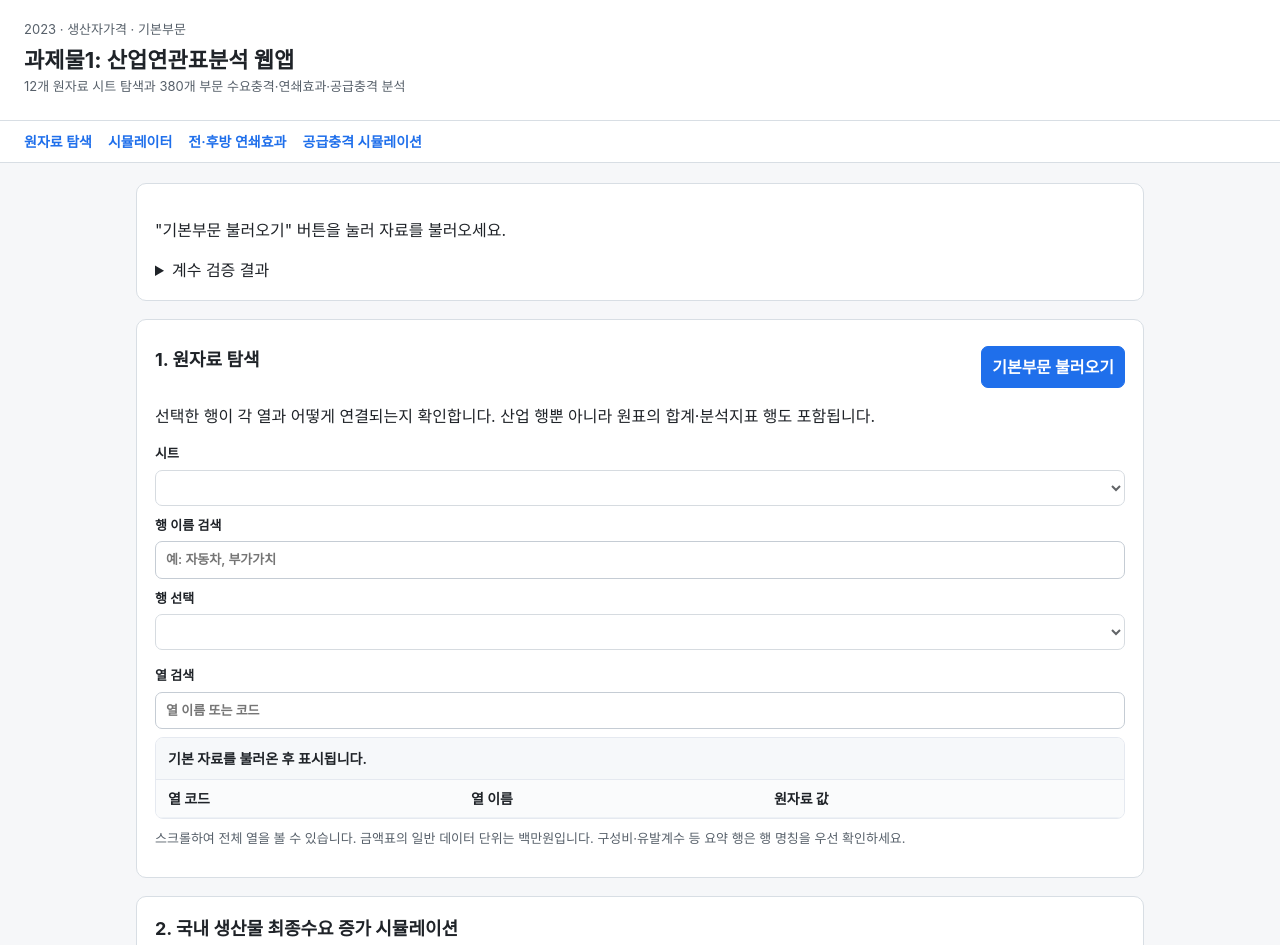
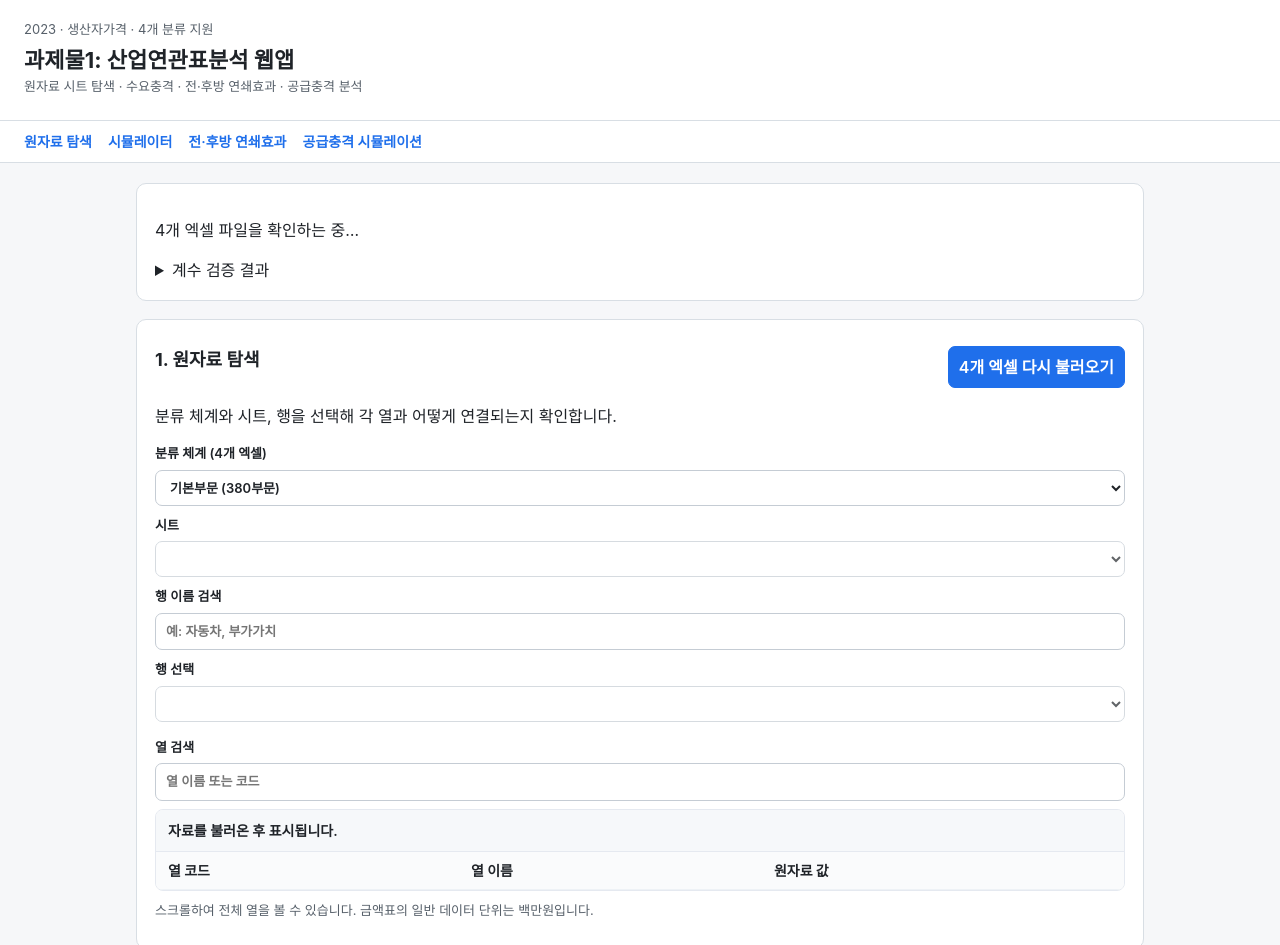
Before and after one commit to happy76883-afk/-Title, a plain HTML site: page index.html in a window 1280 px wide. Shown: the top 945 px of the page. Drawn offline with Linux system fonts and the light colour scheme.

Commit message:
Update text content in index.html

```diff
--- a/index.html
+++ b/index.html
@@ -9,9 +9,9 @@
 </head>
 <body>
   <header>
-    <p>2023 · 생산자가격 · 기본부문</p>
+    <p>2023 · 생산자가격 · 4개 분류 지원</p>
     <h1>과제물1: 산업연관표분석 웹앱</h1>
-    <p>12개 원자료 시트 탐색과 380개 부문 수요충격·연쇄효과·공급충격 분석</p>
+    <p>원자료 시트 탐색 · 수요충격 · 전·후방 연쇄효과 · 공급충격 분석</p>
   </header>
   <nav aria-label="주요 메뉴">
     <a href="#explorer">원자료 탐색</a>
@@ -21,7 +21,8 @@
   </nav>
   <main>
     <aside aria-label="분석 준비 상태" class="loading-status">
-      <p id="status" role="status">"기본부문 불러오기" 버튼을 눌러 자료를 불러오세요.</p>
+      <p id="status" role="status">4개 엑셀 파일을 확인하는 중…</p>
+      <p id="file-summary" class="note"></p>
       <details>
         <summary>계수 검증 결과</summary>
         <pre id="validation">아직 자료를 불러오지 않았습니다.</pre>
@@ -31,9 +32,17 @@
     <section id="explorer">
       <div class="section-heading">
         <h2>1. 원자료 탐색</h2>
-        <button id="load-basic" type="button">기본부문 불러오기</button>
+        <button id="load-basic" type="button">4개 엑셀 다시 불러오기</button>
       </div>
-      <p>선택한 행이 각 열과 어떻게 연결되는지 확인합니다. 산업 행뿐 아니라 원표의 합계·분석지표 행도 포함됩니다.</p>
+      <p>분류 체계와 시트, 행을 선택해 각 열과 어떻게 연결되는지 확인합니다.</p>
+      <label>분류 체계 (4개 엑셀)
+        <select id="dataset">
+          <option value="basic">기본부문 (380부문)</option>
+          <option value="major">통합대분류</option>
+          <option value="medium">통합중분류</option>
+          <option value="minor">통합소분류</option>
+        </select>
+      </label>
       <label>시트<select disabled="" id="sheet"></select></label>
       <label>행 이름 검색<input disabled="" id="row-search" placeholder="예: 자동차, 부가가치" /></label>
       <label>행 선택<select disabled="" id="row"></select></label>
@@ -41,14 +50,14 @@
       <label>열 검색<input disabled="" id="col-search" placeholder="열 이름 또는 코드" /></label>
       <div class="scroll">
         <table>
-          <caption id="explore-caption">기본 자료를 불러온 후 표시됩니다.</caption>
+          <caption id="explore-caption">자료를 불러온 후 표시됩니다.</caption>
           <thead>
             <tr><th>열 코드</th><th>열 이름</th><th>원자료 값</th></tr>
           </thead>
           <tbody id="cells"></tbody>
         </table>
       </div>
-      <p class="note">스크롤하여 전체 열을 볼 수 있습니다. 금액표의 일반 데이터 단위는 백만원입니다. 구성비·유발계수 등 요약 행은 행 명칭을 우선 확인하세요.</p>
+      <p class="note">스크롤하여 전체 열을 볼 수 있습니다. 금액표의 일반 데이터 단위는 백만원입니다.</p>
     </section>
 
     <section id="simulation">
@@ -69,7 +78,7 @@
         <div class="cards" id="cards"></div>
         <h3>생산유발액 상위 15개 산업</h3>
         <div id="bars"></div>
-        <button id="download">전체 380개 산업 CSV 다운로드</button>
+        <button id="download">전체 산업 CSV 다운로드</button>
         <div class="scroll">
           <table>
             <caption>산업별 유발액 — 백만원, 생산유발액 내림차순</caption>
@@ -88,7 +97,7 @@
       <label>기준 산업 선택<select disabled="" id="linkage-sector"></select></label>
       <label>상위 표시 개수 (1~100)<input disabled="" id="linkage-topk" type="number" min="1" max="100" value="15" /></label>
       <button disabled="" id="run-linkage" type="button">연쇄효과 계산</button>
-      <p id="linkage-status" role="status">기본부문을 불러온 뒤 계산하세요.</p>
+      <p id="linkage-status" role="status">자료를 불러온 뒤 계산하세요.</p>
       <div hidden="" id="linkage-results">
         <div class="cards" id="linkage-cards"></div>
         <h3>후방연쇄 상위 산업</h3>
@@ -118,7 +127,7 @@
       <label>충격 기준 산업<select disabled="" id="shock-sector"></select></label>
       <label>공급충격 비율 (%)<input disabled="" id="shock-pct" type="number" step="0.5" value="10" /></label>
       <button disabled="" id="run-shock" type="button">공급충격 계산</button>
-      <p id="shock-status" role="status">기본부문을 불러온 뒤 계산하세요.</p>
+      <p id="shock-status" role="status">자료를 불러온 뒤 계산하세요.</p>
       <div hidden="" id="shock-results">
         <div class="cards" id="shock-cards"></div>
         <div class="scroll">
```
